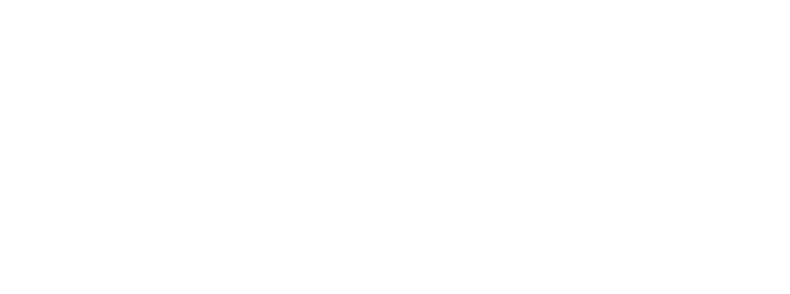
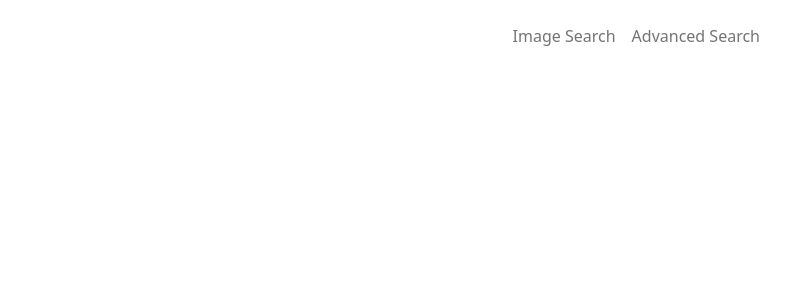
Before and after one commit to Bmc1977/CS50-Search, a plain HTML site: page index.html in a window 1280 px wide. Shown: the top 294 px of the page, without its empty margins (430-1220 px from the left). Drawn offline with nearby package versions, Linux system fonts and the light colour scheme.

Commit message:
Added homepage navbar

```diff
--- a/index.html
+++ b/index.html
@@ -7,6 +7,23 @@
               crossorigin="anonymous">
     </head>
     <body>
+        <nav class="navbar navbar-expand-lg navbar-light py-3 fixed-top">
+            <div class="container">
+                <button class="navbar-toggler" type="button" data-bs-toggle="collapse" data-bs-target="#navmenu">
+                    <span class="navbar-toggler-icon"></span>
+                </button>
+                <div class="collapse navbar-collapse" id="navmenu">
+                    <ul class="navbar-nav ms-auto">
+                        <li class="nav-item">
+                            <a href="#learn" class="nav-link">Image Search</a>
+                        </li>
+                        <li class="nav-item">
+                            <a href="#questions" class="nav-link">Advanced Search</a>
+                        </li>
+                    </ul>
+                </div>
+            </div>
+        </nav>
         <form action="https://google.com/search">
             <div class="container" style="margin-top: 25%;">
                 <div class="row justify-content-center">
```
